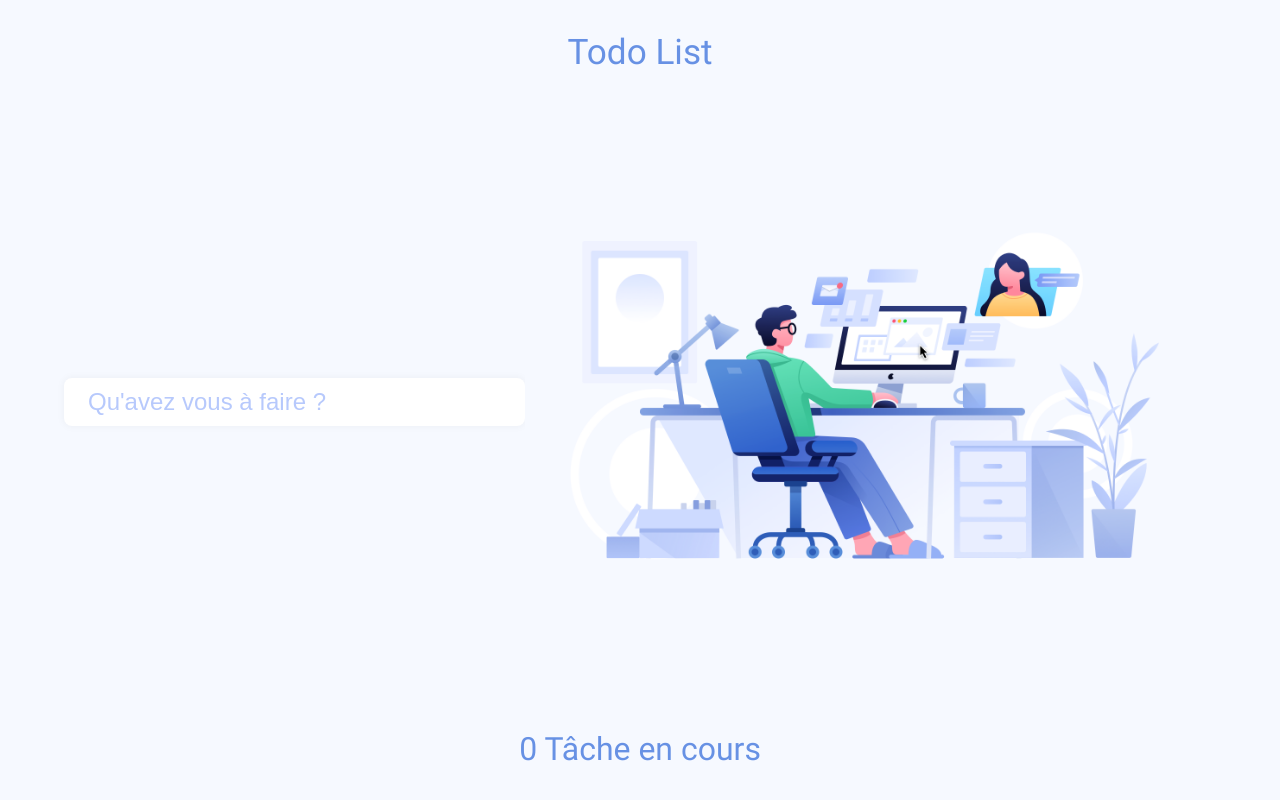
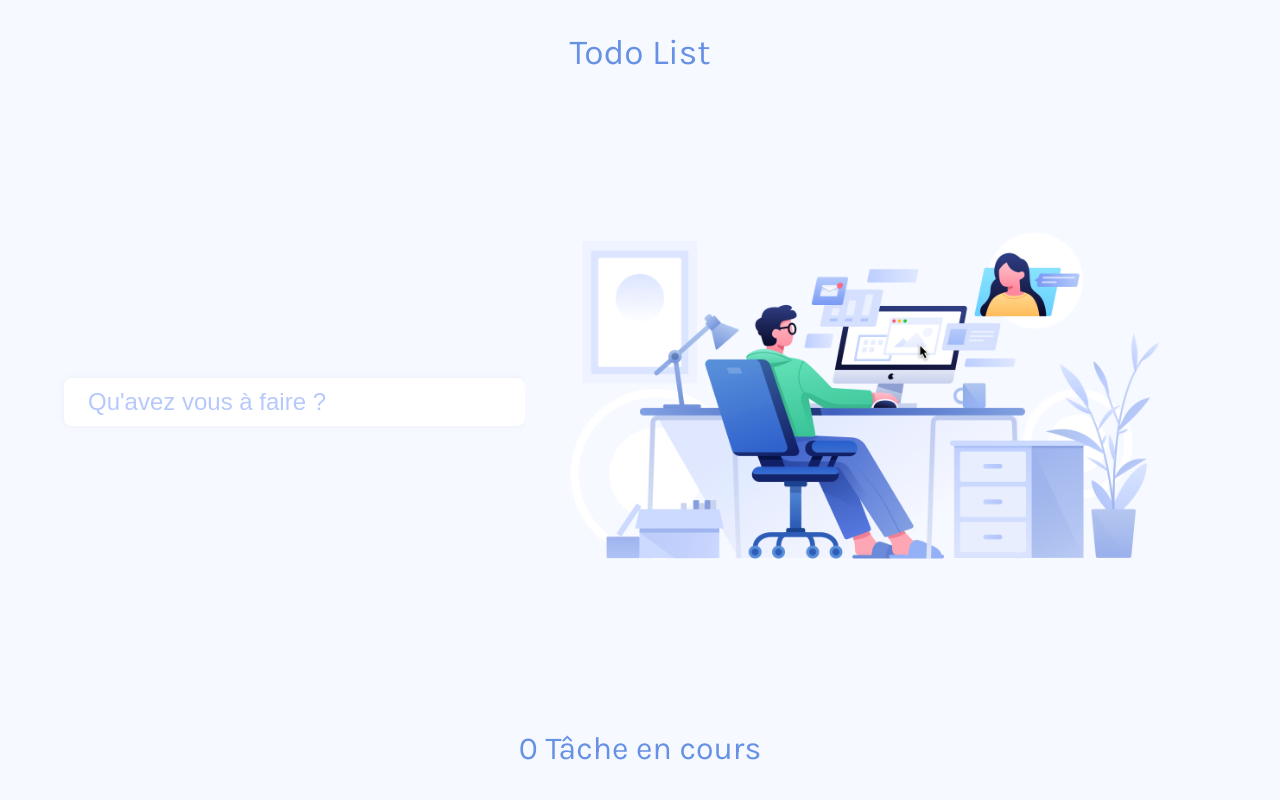
Before and after one commit to benlac/todolist, a React app: page / in a window 1280 px wide. Built offline with nearby package versions, Linux system fonts and the light colour scheme.

Commit message:
add font

```diff
--- a/src/assets/index.html
+++ b/src/assets/index.html
@@ -3,8 +3,9 @@
     <head>
         <meta charset="utf-8" />
         <meta name="viewport" content="width=device-width, initial-scale=1.0" />
+        <link href="https://fonts.googleapis.com/css?family=Karla"rel="stylesheet" />
         <meta http-equiv="x-ua-compatible" content="ie=edge" />
-        <title>Modele</title>
+        <title>Todolist</title>
     </head>
     <body>
         <div id="root"></div>
--- a/src/styles/index.scss
+++ b/src/styles/index.scss
@@ -1,12 +1,12 @@
 @import 'reset';
 @import 'vars';
 
-  @font-face {
-    font-family: 'Roboto';
-    src: url('../assets/fonts/Roboto-Regular.ttf');
-  }
+  // @font-face {
+  //   font-family: 'Roboto';
+  //   src: url('../assets/fonts/Roboto-Regular.ttf');
+  // }
 
   body {
-    font-family: 'Roboto', sans-serif;
+    font-family: 'karla', sans-serif;
     background-color: $background;
   }
```
